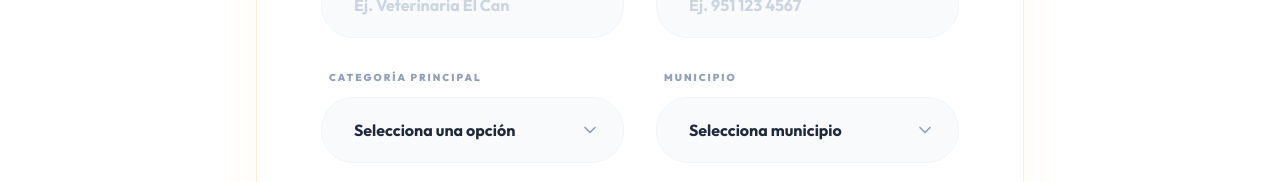
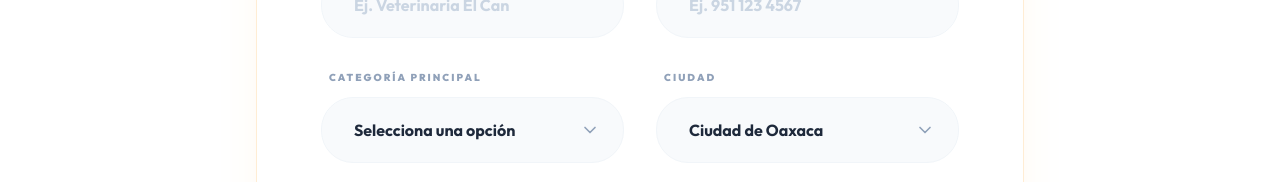
Before and after one commit to Sadat2004-hub/mascotas-oaxaca, a Next.js app: page /sumar-negocio in a window 1280 px wide. Shown: the part 618-800 px from the top of the page. Built offline with nearby package versions, Linux system fonts and the light colour scheme.

Commit message:
Cambio estructural: De municipios a ciudades (Oaxaca, Puerto, Huatulco, etc.) y actualización de todas las rutas y esquemas

```diff
--- a/src/app/sitemap.ts
+++ b/src/app/sitemap.ts
@@ -1,4 +1,4 @@
-import { businesses, municipios } from '@/data/db';
+import { businesses, ciudades } from '@/data/db';
 import { categories } from '@/data/categories';
 import { MetadataRoute } from 'next';
 
@@ -15,21 +15,21 @@ export default function sitemap(): MetadataRoute.Sitemap {
         },
     ];
 
-    // Municipality routes
-    const municipalityRoutes = municipios.map((m) => ({
-        url: `${BASE_URL}/${m.slug}`,
+    // City routes (Dynamic city pages)
+    const cityRoutes = ciudades.map((c) => ({
+        url: `${BASE_URL}/${c.slug}`,
         lastModified: new Date(),
         changeFrequency: 'weekly' as const,
         priority: 0.8,
     }));
 
-    // Category and Subcategory in municipality routes
+    // Category and Subcategory in city routes
     const categoryRoutes: any[] = [];
-    for (const muni of municipios) {
+    for (const city of ciudades) {
         for (const cat of categories) {
             // Main category
             categoryRoutes.push({
-                url: `${BASE_URL}/${muni.slug}/${cat.slug}`,
+                url: `${BASE_URL}/${city.slug}/${cat.slug}`,
                 lastModified: new Date(),
                 changeFrequency: 'weekly' as const,
                 priority: 0.7,
@@ -37,7 +37,7 @@ export default function sitemap(): MetadataRoute.Sitemap {
             // Subcategories
             for (const sub of cat.subcategories) {
                 categoryRoutes.push({
-                    url: `${BASE_URL}/${muni.slug}/${sub.slug}`,
+                    url: `${BASE_URL}/${city.slug}/${sub.slug}`,
                     lastModified: new Date(),
                     changeFrequency: 'weekly' as const,
                     priority: 0.65,
@@ -46,13 +46,13 @@ export default function sitemap(): MetadataRoute.Sitemap {
         }
     }
 
-    // Business detail routes
+    // Business detail routes (Directly under root)
     const businessRoutes = businesses.map((b) => ({
-        url: `${BASE_URL}/${b.municipio}/${b.categoria}/${b.slug}`,
+        url: `${BASE_URL}/${b.slug}`,
         lastModified: new Date(),
         changeFrequency: 'monthly' as const,
         priority: 0.6,
     }));
 
-    return [...staticRoutes, ...municipalityRoutes, ...categoryRoutes, ...businessRoutes];
+    return [...staticRoutes, ...cityRoutes, ...categoryRoutes, ...businessRoutes];
 }
--- a/src/app/sumar-negocio/page.tsx
+++ b/src/app/sumar-negocio/page.tsx
@@ -2,14 +2,14 @@
 
 import { useState } from 'react';
 import * as LucideIcons from 'lucide-react';
-import { municipios } from '@/data/db';
+import { ciudades } from '@/data/db';
 import { categories } from '@/data/categories';
 
 export default function SumarNegocioPage() {
     const [formData, setFormData] = useState({
         name: '',
         category: '',
-        municipio: '',
+        ciudad: 'oaxaca',
         phone: '',
         description: ''
     });
@@ -20,7 +20,7 @@ export default function SumarNegocioPage() {
         const message = `Hola! Quiero registrar mi negocio en Mascotas Oaxaca:%0A%0A` +
             `*Nombre:* ${formData.name}%0A` +
             `*Categoría:* ${formData.category}%0A` +
-            `*Municipio:* ${formData.municipio}%0A` +
+            `*Ciudad:* ${formData.ciudad}%0A` +
             `*Teléfono:* ${formData.phone}%0A` +
             `*Descripción:* ${formData.description}`;
 
@@ -105,18 +105,17 @@ export default function SumarNegocioPage() {
                                 </div>
                             </div>
                             <div>
-                                <label className="block text-[10px] font-black text-slate-400 uppercase tracking-[0.2em] mb-3 ml-2">Municipio</label>
+                                <label className="block text-[10px] font-black text-slate-400 uppercase tracking-[0.2em] mb-3 ml-2">Ciudad</label>
                                 <div className="relative">
                                     <select
                                         required
-                                        name="municipio"
-                                        value={formData.municipio}
+                                        name="ciudad"
+                                        value={formData.ciudad}
                                         onChange={handleChange}
                                         className="w-full px-8 py-5 rounded-[2rem] border border-slate-100 focus:outline-none focus:ring-4 focus:ring-orange-500/10 focus:border-orange-500 bg-slate-50 transition-all font-bold appearance-none cursor-pointer"
                                     >
-                                        <option value="">Selecciona municipio</option>
-                                        {municipios.map(m => (
-                                            <option key={m.id} value={m.name}>{m.name}</option>
+                                        {ciudades.map(c => (
+                                            <option key={c.id} value={c.name}>{c.name}</option>
                                         ))}
                                     </select>
                                     <LucideIcons.ChevronDown className="absolute right-6 top-1/2 -translate-y-1/2 text-slate-400 pointer-events-none" size={20} />
--- a/src/components/StructuredData.tsx
+++ b/src/components/StructuredData.tsx
@@ -2,11 +2,11 @@ import { Business } from '@/data/db';
 
 interface Props {
     business: Business;
-    municipio: string;
+    ciudad: string;
     categoria: string;
 }
 
-export default function StructuredData({ business, municipio, categoria }: Props) {
+export default function StructuredData({ business, ciudad, categoria }: Props) {
     const schemaType = categoria.toLowerCase().includes('veterinaria') ? 'VeterinaryCare' : 'LocalBusiness';
 
     const schema = {
@@ -18,7 +18,7 @@ export default function StructuredData({ business, municipio, categoria }: Props
         address: {
             '@type': 'PostalAddress',
             streetAddress: business.address,
-            addressLocality: municipio,
+            addressLocality: ciudad,
             addressRegion: 'Oaxaca',
             addressCountry: 'MX',
         },
--- a/src/data/db.ts
+++ b/src/data/db.ts
@@ -10,7 +10,7 @@ export interface Business {
     id: string;
     name: string;
     slug: string;
-    municipio: string;
+    ciudad: string;
     categoria: string;
     description: string;
     address: string;
@@ -22,7 +22,7 @@ export interface Business {
     priceRange: string;
 }
 
-export interface Municipio {
+export interface Ciudad {
     id: string;
     name: string;
     slug: string;
@@ -33,7 +33,7 @@ export const businesses: Business[] = [
         id: '1',
         name: 'Hospital Veterinario de Oaxaca',
         slug: 'hospital-veterinario-de-oaxaca',
-        municipio: 'oaxaca-centro',
+        ciudad: 'oaxaca',
         categoria: 'veterinarias',
         description: 'Especialistas en cirugía, medicina interna y urgencias 24 horas. Contamos con tecnología de vanguardia para la salud de tu mascota.',
         address: 'Calle de los Libres 123, Centro Histórico, Oaxaca',
@@ -51,7 +51,7 @@ export const businesses: Business[] = [
         id: '2',
         name: 'Grooming Oaxaca Loft',
         slug: 'grooming-oaxaca-loft',
-        municipio: 'oaxaca-centro',
+        ciudad: 'oaxaca',
         categoria: 'esteticas-grooming',
         description: 'Estética canina profesional y spa. Cortes de raza, baño medicado y masajes relajantes para tu mejor amigo.',
         address: 'Av. Juárez 456, Santa María del Tule, Oaxaca',
@@ -63,30 +63,13 @@ export const businesses: Business[] = [
         ],
         tags: ['estetica-canina', 'spa', 'accesorios'],
         priceRange: '$$'
-    },
-    {
-        id: '3',
-        name: 'Café de las Mascotas',
-        slug: 'cafe-de-las-mascotas',
-        municipio: 'oaxaca-centro',
-        categoria: 'pet-friendly',
-        description: 'El primer café 100% pet-friendly en Oaxaca. Menú especial para humanos y snacks naturales para mascotas.',
-        address: 'Reforma 789, Jalatlaco, Oaxaca',
-        telephone: '+52 951 456 7890',
-        image: '/images/businesses/pet-friendly-cafe.jpg',
-        rating: 4.7,
-        reviews: [
-            { id: 'r4', user: 'Lucía R.', rating: 5, comment: 'Lugar encantador, mi perro ama sus galletas de avena.', date: '2024-01-08' }
-        ],
-        tags: ['restaurante', 'desayunos', 'wifi', 'snacks-mascotas'],
-        priceRange: '$$'
     }
 ];
 
-export const municipios: Municipio[] = [
-    { id: '1', name: 'Oaxaca de Juárez', slug: 'oaxaca-centro' },
-    { id: '2', name: 'Santa Cruz Xoxocotlán', slug: 'xoxocotlan' },
-    { id: '3', name: 'Santa Lucía del Camino', slug: 'santa-lucia' },
-    { id: '4', name: 'San Sebastián Tutla', slug: 'san-sebastian' },
-    { id: '5', name: 'Santa María del Tule', slug: 'el-tule' }
+export const ciudades: Ciudad[] = [
+    { id: '1', name: 'Ciudad de Oaxaca', slug: 'oaxaca' },
+    { id: '2', name: 'Puerto Escondido', slug: 'puerto-escondido' },
+    { id: '3', name: 'Bahías de Huatulco', slug: 'huatulco' },
+    { id: '4', name: 'Pinotepa Nacional', slug: 'pinotepa' },
+    { id: '5', name: 'Tlacolula de Matamoros', slug: 'tlacolula' }
 ];
--- a/src/sanity/schemaTypes/negocio.ts
+++ b/src/sanity/schemaTypes/negocio.ts
@@ -29,16 +29,16 @@ export const negocioType = defineType({
             validation: (Rule) => Rule.required(),
         }),
         defineField({
-            name: 'municipio',
-            title: 'Municipio',
+            name: 'ciudad',
+            title: 'Ciudad',
             type: 'string',
             options: {
                 list: [
-                    { title: 'Oaxaca de Juárez', value: 'oaxaca-centro' },
-                    { title: 'Santa Cruz Xoxocotlán', value: 'xoxocotlan' },
-                    { title: 'Santa Lucía del Camino', value: 'santa-lucia' },
-                    { title: 'San Sebastián Tutla', value: 'san-sebastian' },
-                    { title: 'Santa María del Tule', value: 'el-tule' },
+                    { title: 'Ciudad de Oaxaca', value: 'oaxaca' },
+                    { title: 'Puerto Escondido', value: 'puerto-escondido' },
+                    { title: 'Bahías de Huatulco', value: 'huatulco' },
+                    { title: 'Pinotepa Nacional', value: 'pinotepa' },
+                    { title: 'Tlacolula de Matamoros', value: 'tlacolula' },
                 ],
             },
             validation: (Rule) => Rule.required(),
```
Also changed, not shown: src/app/[ciudad]/[categoria]/page.tsx (renamed from src/app/[municipio]/[categoria]/page.tsx, +9 -9 lines), src/app/[slug]/page.tsx (+16 -16 lines), src/app/page.tsx (+6 -6 lines), src/lib/sanity.queries.ts (+13 -13 lines).
